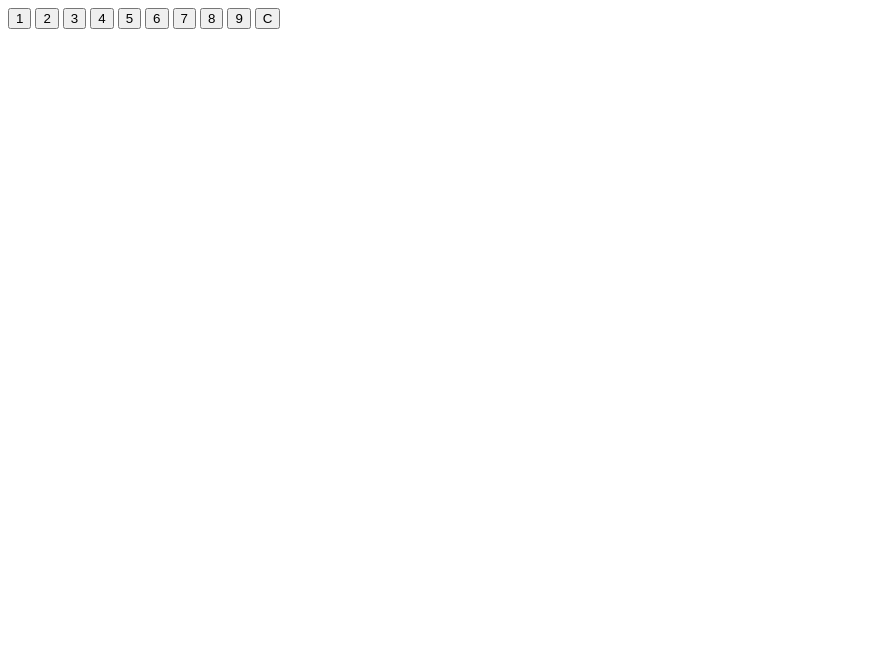
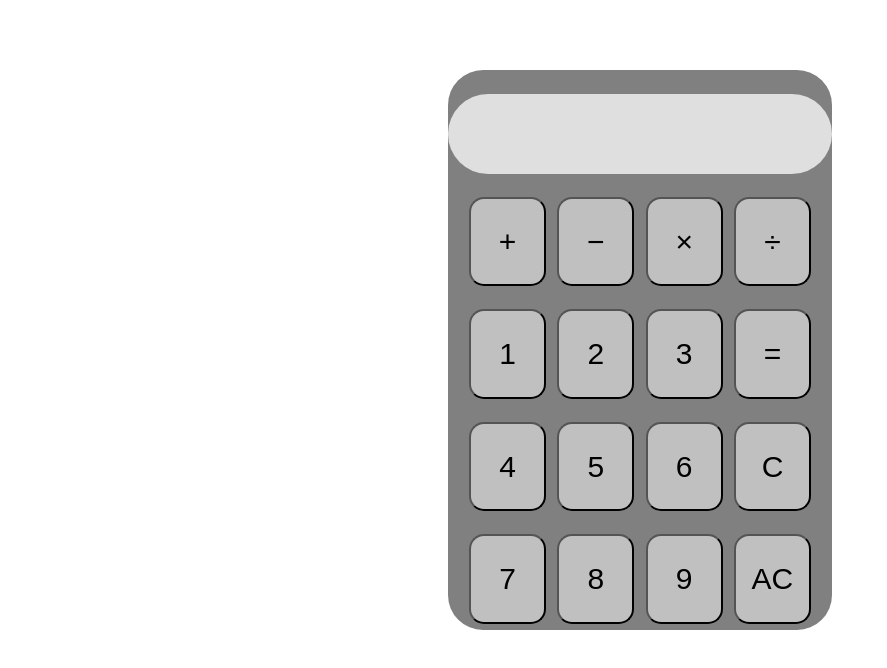
Before and after one commit to BIGVl/Calculator, a plain HTML site: page index.html in a window 1280 px wide. Shown: the whole page, without its empty margins (0-887 px from the left). Drawn offline with Linux system fonts and the light colour scheme.

Commit message:
Added functions for buttons and some css so I can see it. Multiple bugs, crashes and gotchas to fix. On working

```diff
--- a/index.html
+++ b/index.html
@@ -9,19 +9,25 @@
     <title>Document</title>
 </head>
 <body>
+  <div class="calculator">
   <div class="display"></div>
-  <div class="buttons">
-  <button class="1">1</button>
-  <button class="2">2</button>
-  <button class="3">3</button>
-  <button class="4">4</button>
-  <button class="5">5</button>
-  <button class="6">6</button>
-  <button class="7">7</button>
-  <button class="8">8</button>
-  <button class="9">9</button>
+    <button id="operator" class="add">+</button>
+    <button id="operator" class="substract">−</button>
+    <button id="operator" class="multiply">×</button>
+    <button id="operator" class="divide">÷</button>
+    <button id="number" class="1">1</button>
+    <button id="number" class="2">2</button>
+    <button id="number" class="3">3</button>
+    <button class="result">=</button>
+  <button id="number" class="4">4</button>
+  <button id="number" class="5">5</button>
+  <button id="number" class="6">6</button>
   <button class="clear">C</button>
-  </div>
+  <button id="number" class="7">7</button>
+  <button id="number" class="8">8</button>
+  <button id="number" class="9">9</button>
+  <button class="ac">AC</button>
 
+</div>
 </body>
 </html>
--- a/script.js
+++ b/script.js
@@ -1,3 +1,49 @@
+//Settings the DOM
+const numbers = Array.from(document.querySelectorAll('#number'));
+const display = document.querySelector('.display');
+const operators = Array.from(document.querySelectorAll('#operator'));
+const result = document.querySelector('.result');
+
+
+
+//Adds to the display each time a number is pressed
+let firstNumber;
+let secondNumber;
+let operand;
+
+numbers.forEach(element =>{
+  element.addEventListener('click',()=>{
+    display.textContent+= element.textContent;
+  })
+});
+//Stores the display value and resets it, also stores what button was pressed
+operators.forEach(element=>{
+  element.addEventListener('click',()=>{
+    firstNumber = display.textContent;
+    firstNumber=parseInt(firstNumber);
+    display.textContent='';
+    if(element.className='add') {
+      operand = '+';
+    }
+    else if (element.className='substract') {
+      operand = '-';
+    }
+    else if (element.className='multiply') {
+      operand = '*';
+    }
+    else if (element.className='divide') {
+      operand = '/';
+    };
+  })
+})
+//Makes the operation happen
+result.addEventListener('click', ()=>{
+  secondNumber= display.textContent;
+  secondNumber=parseInt(secondNumber);
+  operate(operand,firstNumber,secondNumber);
+  console.log(operate(operand,firstNumber,secondNumber));
+})
+
 
 //Functions that do simple math
 function add (a, b) {
@@ -16,7 +62,7 @@ function multiply (a, b) {
 function divide (a, b) {
     return a/b;
 };
-
+//Make any of the above operation happen by calling them based on the operator
 function operate (operator, a, b) {
     a = Number(a);
     b = Number(b);
--- a/style.css
+++ b/style.css
@@ -0,0 +1,49 @@
+@import url('https://fonts.googleapis.com/css2?family=Permanent+Marker&family=Rubik&display=swap');
+*,
+*::before,
+*::after{
+    box-sizing: border-box;
+    padding: 0;
+    margin: 0;
+}
+body{
+    display: flex;
+    justify-content: center;
+    align-items: center;
+    font-family: 'Rubik', sans-serif;
+}
+
+.calculator {
+    height: 70vh;
+    width: 30vw;
+    background-color: #808080;
+    display: flex;
+    flex-wrap: wrap;
+    margin-top: 70px;
+    border-radius: 35px;
+    gap: 3%;
+    justify-content: center;
+}
+
+.display {
+    background-color: #DFDFDF;
+    height: 5rem;
+    width: 35rem;
+    border-radius: 50px;
+    text-align: end;
+    padding-right: 20px;
+    padding-top: 18px;
+    font-size: 45px;
+    margin-top: 1.5rem;
+}
+
+button {
+    height: 16%;
+    font-size: 30px;
+    border-radius: 15px;
+    flex-basis: 20%;
+    background-color: silver;
+
+
+
+}
```
